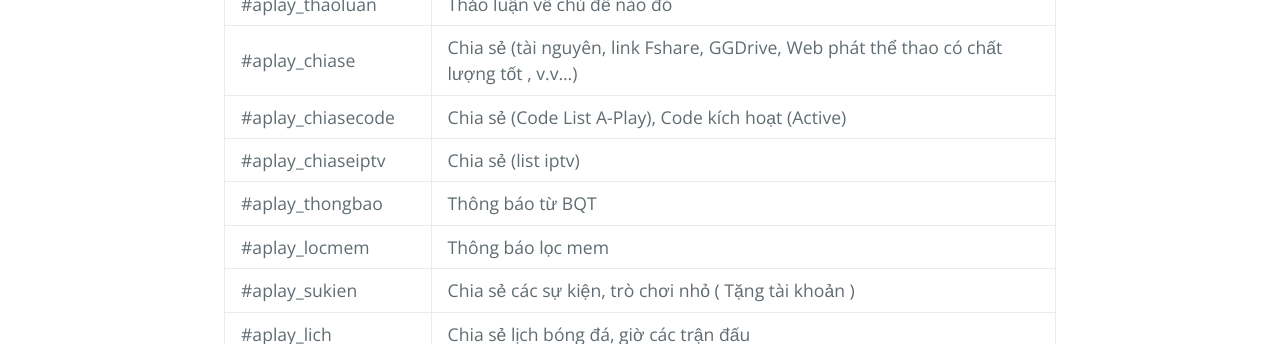
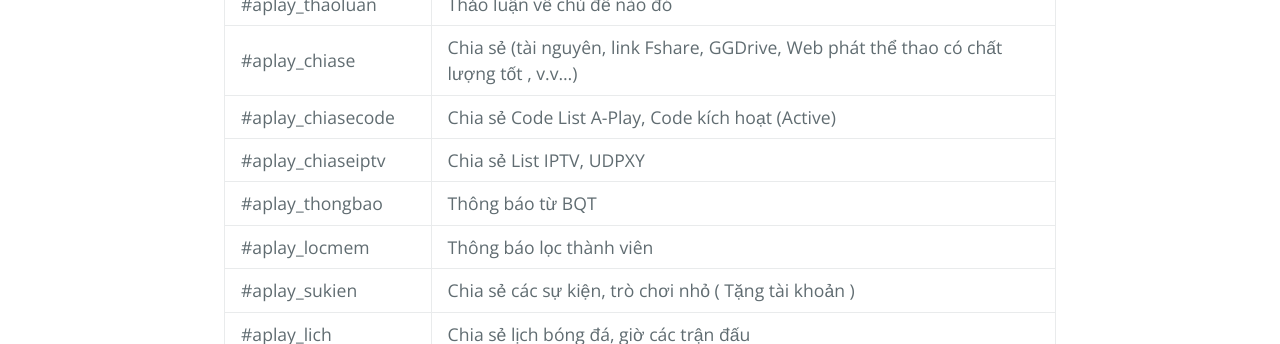
Before and after one commit to huuvinhvn/aplay, a Jekyll site: the page built from hashtags.md, in a window 1280 px wide. Shown: the part 898-1242 px from the top of the page. Built offline with Jekyll 4.4.1, drawn with Linux system fonts in a browser that asks for light colours; our own code applies the rules of GitHub Pages for plain Markdown files.

Commit message:
Update hashtags.md

```diff
--- a/hashtags.md
+++ b/hashtags.md
@@ -13,10 +13,10 @@ Nhằm mục đích phân loại nội dung cũng như giúp các bạn dễ dà
 | #aplay_hoidap     | Hỏi đáp, thắc mắc, tư vấn                               |
 | #aplay_thaoluan   | Thảo luận về chủ đề nào đó                       |
 | #aplay_chiase     | Chia sẻ (tài nguyên, link Fshare, GGDrive, Web phát thể thao có chất lượng tốt , v.v...) |
-| #aplay_chiasecode | Chia sẻ (Code List A-Play), Code kích hoạt (Active)                             |
-| #aplay_chiaseiptv | Chia sẻ (list iptv)                              |
+| #aplay_chiasecode | Chia sẻ Code List A-Play, Code kích hoạt (Active)                             |
+| #aplay_chiaseiptv | Chia sẻ List IPTV, UDPXY                        |
 | #aplay_thongbao   | Thông báo từ BQT                                 |
-| #aplay_locmem     | Thông báo lọc mem                                |
+| #aplay_locmem     | Thông báo lọc thành viên                                |
 | #aplay_sukien     | Chia sẻ các sự kiện, trò chơi nhỏ ( Tặng tài khoản )                         |
 | #aplay_lich       | Chia sẻ lịch bóng đá, giờ các trận đấu           |
 | #aplay_ungdung    | Chia sẻ các ứng dụng hay                                 |
```
